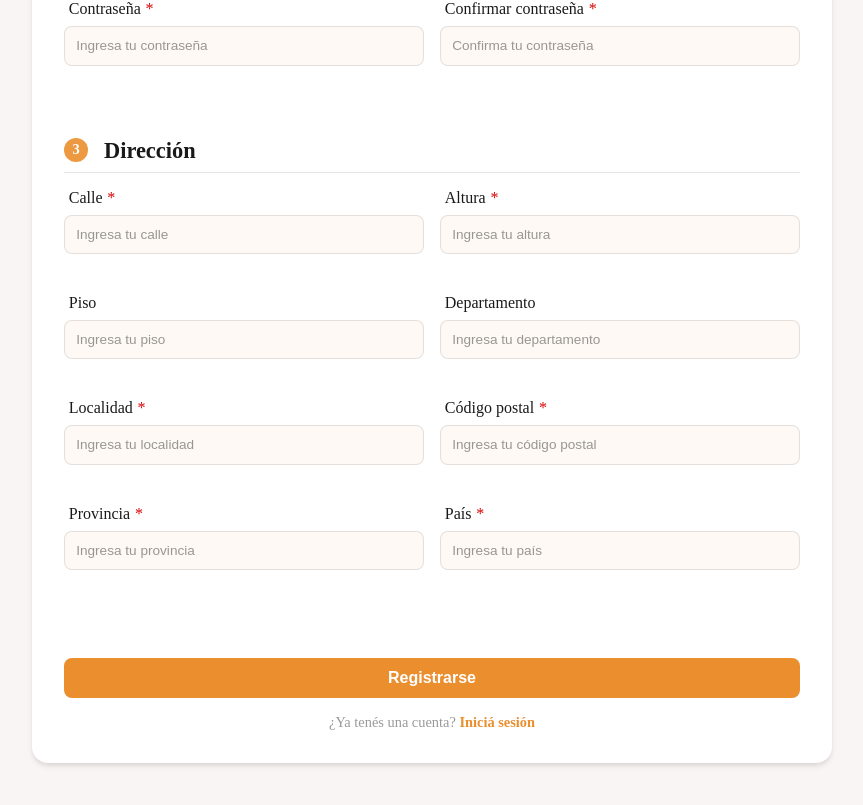
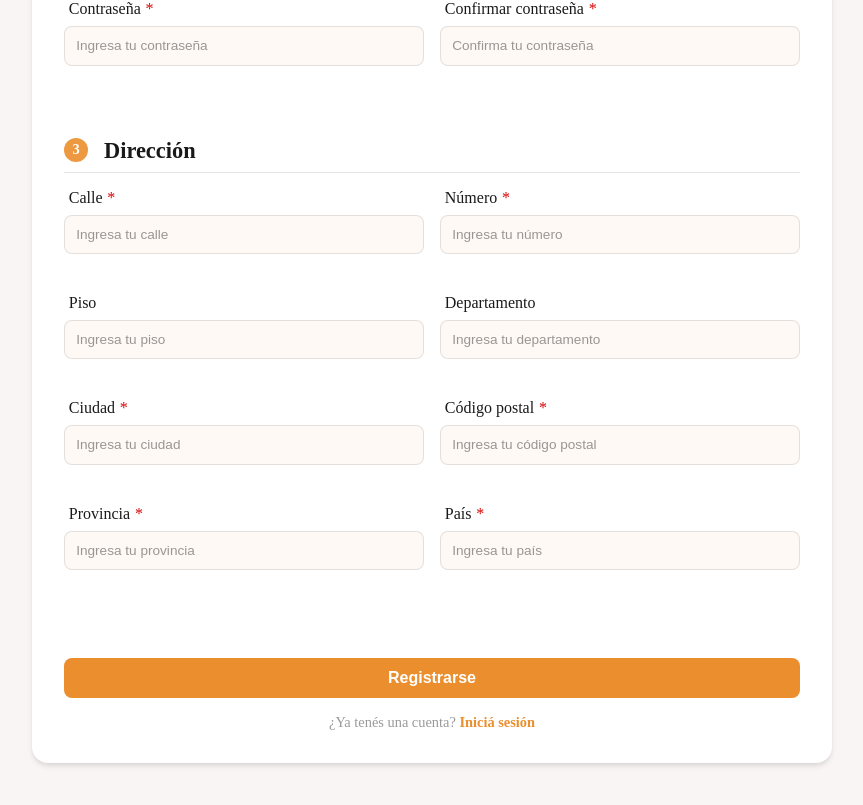
Before and after one commit to nunezjorgepy/Lena-Bakery, a React (Vite) app: page /register in a window 1280 px wide. Shown: the part 683-1488 px from the top of the page, without its empty margins (208-1071 px from the left). Built offline with nearby package versions, Linux system fonts and the light colour scheme.

Commit message:
Puedo añadir los campos de los formularios dinámicamente

```diff
--- a/index.html
+++ b/index.html
@@ -4,7 +4,7 @@
     <meta charset="UTF-8" />
     <link rel="icon" type="image/svg+xml" href="/favicon.svg" />
     <meta name="viewport" content="width=device-width, initial-scale=1.0" />
-    <title>ln_frontend</title>
+    <title>Lena's Bakery</title>
   </head>
   <body>
     <div id="root"></div>
--- a/src/Screens/RegisterScreen/RegisterScreen.jsx
+++ b/src/Screens/RegisterScreen/RegisterScreen.jsx
@@ -4,13 +4,23 @@
 import HeaderComponent from '../../components/layout/HeaderComponent/HeaderComponent'
 import InformationFormComponent from '../../components/ui/InformationFormComponent/InformationFormComponent'
 
+// Constants
+import { REGISTER_FORM_CONSTANTS } from '../../constants/registerForm.constants'
+import ButtonComponent from '../../components/ui/ButtonComponent/ButtonComponent'
+import { Link } from 'react-router'
+
 function RegisterScreen() {
+  const { form_title, form_subtitle, sections } = REGISTER_FORM_CONSTANTS
   return (
     <>
       <HeaderComponent />
       <main>
         <section className='register-section'>
-          <InformationFormComponent />
+          <InformationFormComponent
+            form_title={form_title}
+            form_subtitle={form_subtitle}
+            sections={sections}
+          />
         </section>
       </main>
     </>
--- a/src/components/ui/InformationFormComponent/InformationFormComponent.jsx
+++ b/src/components/ui/InformationFormComponent/InformationFormComponent.jsx
@@ -9,195 +9,53 @@
     El botón de enviar va en la sección form-footer.
 */
 
-function InformationFormComponent() {
+function InformationFormComponent(props) {
+    const { form_title, form_subtitle, sections } = props
+
+    const submitForm = (e) => {
+        e.preventDefault()
+        console.log('Form submitted')
+    }
+
+    // Renderizar las secciones
+    const renderSections = () => {
+        return sections.map((section, index) => (
+            <div key={index} className="form-section" onSubmit={submitForm}>
+                <div className="form-section-header">
+                    <span>{section.section_number}</span>
+                    <h2>{section.section_title}</h2>
+                </div>
+                <div className="form-section-flex-container">
+                    {section.inputs.map((input, index) => (
+                        <div key={index} className={`form-section-group ${input.flex}`}>
+                            <label htmlFor={input.id} className={input.required ? 'required' : ''}>
+                                {input.label}
+                            </label>
+                            <input
+                                type={input.type}
+                                id={input.id}
+                                name={input.name}
+                                placeholder={input.placeholder}
+                            />
+                        </div>
+                    ))}
+                </div>
+            </div>
+        ))
+    }
+
     return (
-        <div className='form-container'>
+        <form className='form-container' onSubmit={submitForm}>
             {/* Header del formulario */}
             <div className='form-header'>
-                <h1>Crea una cuenta</h1>
-                <span>Ingresa tus datos para crear una cuenta y realizar pedidos</span>
+                <h1>{form_title}</h1>
+                <span>{form_subtitle}</span>
             </div>
 
             {/* Body del formulario */}
-            {/* Primera sección: Información personal */}
             <div className='form-body'>
-                <div className="form-section">
-                    <div className="form-section-header">
-                        <span>1</span>
-                        <h2>Información personal</h2>
-                    </div>
-
-                    {/* Grupos de inputs */}
-                    <div className="form-section-flex-container">
-                        {/* Primera fila: Nombre y Apellido */}
-                        <div className="form-section-group flex-50">
-                            <label htmlFor="name" className='required'>Nombre</label>
-                            <input
-                                type="text"
-                                id="name"
-                                name="name"
-                                placeholder='Ingresa tu nombre'
-                            />
-                        </div>
-                        <div className="form-section-group flex-50">
-                            <label htmlFor="lastname" className='required'>Apellido</label>
-                            <input
-                                type="text"
-                                id="lastname"
-                                name="lastname"
-                                placeholder='Ingresa tu apellido'
-                            />
-                        </div>
-                        {/* Segunda fila: teléfono y fecha de nacimiento */}
-                        <div className="form-section-group flex-50">
-                            <label htmlFor="phone" className='required'>Teléfono</label>
-                            <input
-                                type="text"
-                                id="phone"
-                                name="phone"
-                                placeholder='Ingresa tu teléfono'
-                            />
-                        </div>
-                        <div className="form-section-group flex-50">
-                            <label htmlFor="birthdate" className='required'>Fecha de nacimiento</label>
-                            <input
-                                type="text"
-                                id="birthdate"
-                                name="birthdate"
-                                placeholder='Ingresa tu fecha de nacimiento'
-                            />
-                        </div>
-                    </div>
-                </div>
-
-                {/* Segunda sección: Detalles de la cuenta */}
-                <div className="form-section">
-                    <div className="form-section-header">
-                        <span>2</span>
-                        <h2>Detalles de la cuenta</h2>
-                    </div>
-                    <div className="form-section-flex-container">
-                        {/* Primera fila: email y contraseña */}
-                        <div className="form-section-group flex-100">
-                            <label htmlFor="email" className='required'>Email</label>
-                            <input
-                                type="text"
-                                id="email"
-                                name="email"
-                                placeholder='Ingresa tu email'
-                            />
-                        </div>
-                        {/* Segunda fila: confirmar contraseña */}
-                        <div className="form-section-group flex-50">
-                            <label htmlFor="password" className='required'>Contraseña</label>
-                            <input
-                                type="password"
-                                id="password"
-                                name="password"
-                                placeholder='Ingresa tu contraseña'
-                            />
-                        </div>
-                        <div className="form-section-group flex-50">
-                            <label htmlFor="confirm-password" className='required'>Confirmar contraseña</label>
-                            <input
-                                type="password"
-                                id="confirm-password"
-                                name="confirm-password"
-                                placeholder='Confirma tu contraseña'
-                            />
-                        </div>
-                    </div>
-                </div>
-
-                {/* Tercera sección: Dirección */}
-                <div className="form-section">
-                    <div className="form-section-header">
-                        <span>3</span>
-                        <h2>Dirección</h2>
-                    </div>
-                    <div className="form-section-flex-container">
-                        {/* Primera fila: Calle y altura */}
-                        <div className="form-section-group flex-50">
-                            <label htmlFor="street" className='required'>Calle</label>
-                            <input
-                                type="text"
-                                id="street"
-                                name="street"
-                                placeholder='Ingresa tu calle'
-                            />
-                        </div>
-                        <div className="form-section-group flex-50">
-                            <label htmlFor="height" className='required'>Altura</label>
-                            <input
-                                type="text"
-                                id="height"
-                                name="height"
-                                placeholder='Ingresa tu altura'
-                            />
-                        </div>
-                        {/* Segunda fila: Piso y Departamento */}
-                        <div className="form-section-group flex-50">
-                            <label htmlFor="floor">Piso</label>
-                            <input
-                                type="text"
-                                id="floor"
-                                name="floor"
-                                placeholder='Ingresa tu piso'
-                            />
-                        </div>
-                        <div className="form-section-group flex-50">
-                            <label htmlFor="apartment">Departamento</label>
-                            <input
-                                type="text"
-                                id="apartment"
-                                name="apartment"
-                                placeholder='Ingresa tu departamento'
-                            />
-                        </div>
-                        {/* Tercera fila: ciudad y código postal */}
-                        <div className="form-section-group flex-50">
-                            <label htmlFor="city" className='required'>Localidad</label>
-                            <input
-                                type="text"
-                                id="city"
-                                name="city"
-                                placeholder='Ingresa tu localidad'
-                            />
-                        </div>
-                        <div className="form-section-group flex-50">
-                            <label htmlFor="postal-code" className='required'>Código postal</label>
-                            <input
-                                type="text"
-                                id="postal-code"
-                                name="postal-code"
-                                placeholder='Ingresa tu código postal'
-                            />
-                        </div>
-                        {/* Cuarta fila: Provincia y País */}
-                        <div className="form-section-group flex-50">
-                            <label htmlFor="province" className='required'>Provincia</label>
-                            <input
-                                type="text"
-                                id="province"
-                                name="province"
-                                placeholder='Ingresa tu provincia'
-                            />
-                        </div>
-                        <div className="form-section-group flex-50">
-                            <label htmlFor="country" className='required'>País</label>
-                            <input
-                                type="text"
-                                id="country"
-                                name="country"
-                                placeholder='Ingresa tu país'
-                            />
-                        </div>
-                    </div>
-                </div>
+                {renderSections()}
             </div>
-
-
-
 
             {/* Footer del formulario */}
             <div className='form-footer'>
@@ -207,7 +65,7 @@
                 />
                 <p>¿Ya tenés una cuenta? <Link to="/login" className='form-footer-link'>Iniciá sesión</Link></p>
             </div>
-        </div>
+        </form>
     )
 }
 
--- a/src/constants/registerForm.constants.js
+++ b/src/constants/registerForm.constants.js
@@ -1,11 +1,10 @@
 // Constants for the register form
 // TODO: Faltan los mensjaes de error
-export const registerFormConstants = {
+export const REGISTER_FORM_CONSTANTS = {
     form_title: "Crea una cuenta",
     form_subtitle: "Ingresa tus datos para crear una cuenta y realizar pedidos",
     sections: [
         {
-            section1: {
             section_title: "Información personal",
             section_number: "1",
             inputs: [
@@ -51,7 +50,7 @@
                 }
             ]
         },
-            section2: {
+        {
             section_title: "Detalles de la cuenta",
             section_number: "2",
             inputs: [
@@ -87,7 +86,7 @@
                 }
             ]
         },
-            section3: {
+        {
             section_title: "Dirección",
             section_number: "3",
             inputs: [
@@ -173,6 +172,5 @@
                 }
             ]
         }
-        }
     ]
 }
```
Lines whose indentation alone changed are shown as unchanged.
